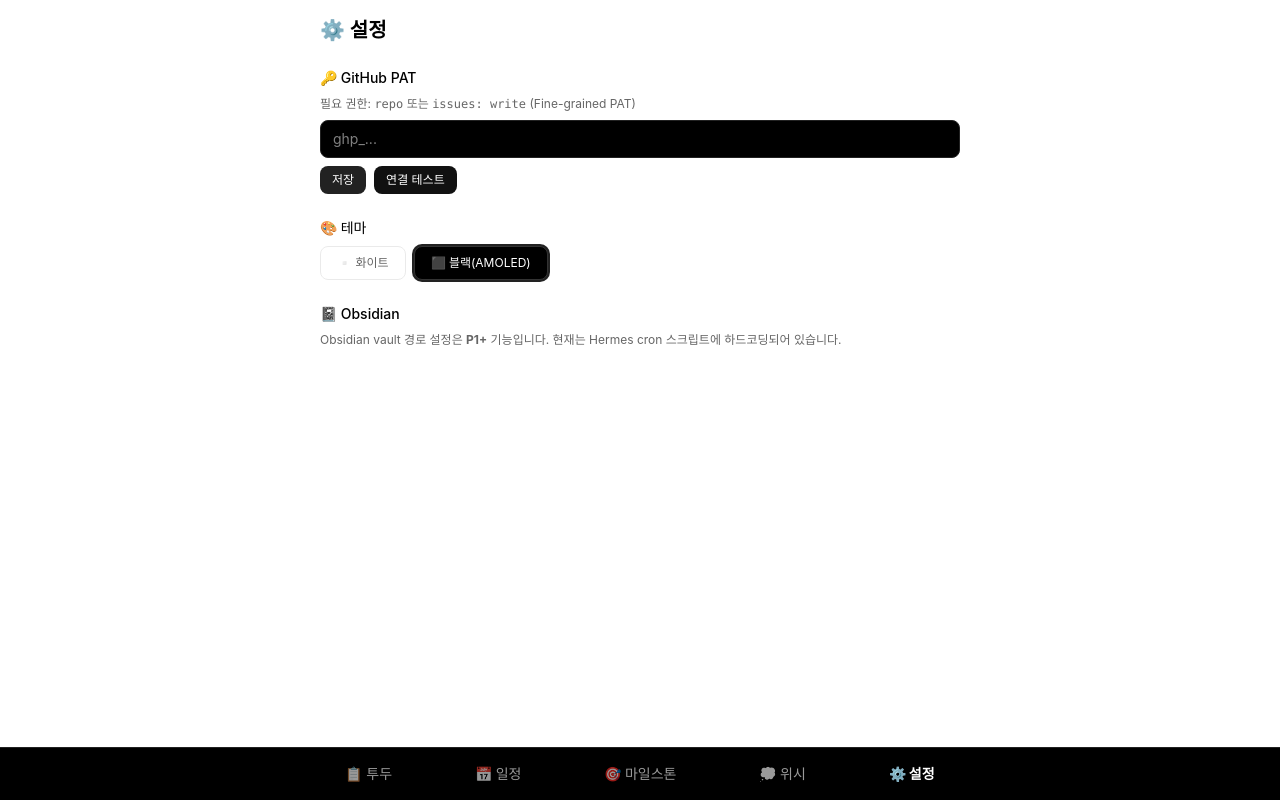
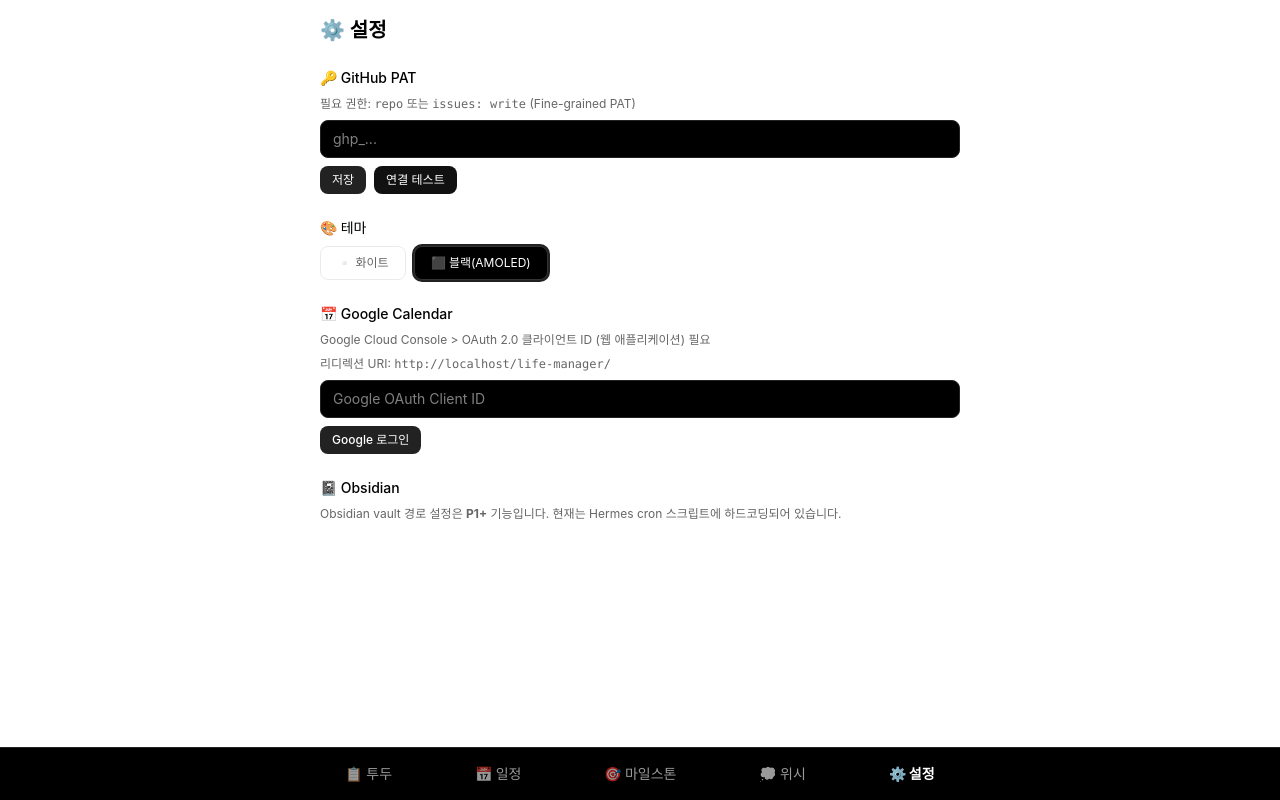
Before and after one commit to choyeun/life-manager, a React (Vite) app in the folder web/: page /settings in a window 1280 px wide. Built offline with nearby package versions, Linux system fonts and the light colour scheme.

Commit message:
P1-A: Google Calendar API 클라이언트 (PKCE OAuth) + 설정 UI

```diff
--- /dev/null
+++ b/web/src/lib/google.ts
@@ -0,0 +1,202 @@
+/**
+ * Google Calendar API 클라이언트
+ * OAuth 2.0 PKCE flow (client secret 불필요)
+ * Google Calendar v3 REST API
+ */
+
+const SCOPES = 'https://www.googleapis.com/auth/calendar.events'
+const TOKEN_KEY = 'life-manager-google-token'
+
+let accessToken: string | null = null
+
+/** Google Calendar OAuth 클라이언트 ID (설정 페이지에서 입력) */
+let clientId: string = localStorage.getItem('life-manager-google-client-id') ?? ''
+
+/** Client ID 설정 */
+export function setGoogleClientId(id: string): void {
+  clientId = id
+  localStorage.setItem('life-manager-google-client-id', id)
+}
+
+/** 저장된 Client ID 조회 */
+export function getGoogleClientId(): string {
+  return clientId
+}
+
+/** 저장된 토큰이 있는지 확인 */
+export function hasGoogleToken(): boolean {
+  return !!localStorage.getItem(TOKEN_KEY)
+}
+
+/** PKCE: code verifier 생성 */
+function generateCodeVerifier(): string {
+  const chars = 'ABCDEFGHIJKLMNOPQRSTUVWXYZabcdefghijklmnopqrstuvwxyz0123456789-._~'
+  const array = new Uint8Array(64)
+  crypto.getRandomValues(array)
+  return Array.from(array, (b) => chars[b % chars.length]).join('')
+}
+
+/** PKCE: code challenge 생성 (SHA-256) */
+async function generateCodeChallenge(verifier: string): Promise<string> {
+  const encoder = new TextEncoder()
+  const data = encoder.encode(verifier)
+  const digest = await crypto.subtle.digest('SHA-256', data)
+  return btoa(String.fromCharCode(...new Uint8Array(digest)))
+    .replace(/\+/g, '-').replace(/\//g, '_').replace(/=+$/, '')
+}
+
+/** PKCE OAuth flow 시작 (Google 로그인 페이지로 리다이렉트) */
+export async function startGoogleOAuth(): Promise<void> {
+  if (!clientId) throw new Error('Google Client ID not set')
+
+  const verifier = generateCodeVerifier()
+  const challenge = await generateCodeChallenge(verifier)
+
+  // verifier를 sessionStorage에 저장 (redirect 후 복원)
+  sessionStorage.setItem('pkce_verifier', verifier)
+
+  const redirectUri = `${window.location.origin}/life-manager/`
+  const params = new URLSearchParams({
+    client_id: clientId,
+    redirect_uri: redirectUri,
+    response_type: 'code',
+    scope: SCOPES,
+    code_challenge: challenge,
+    code_challenge_method: 'S256',
+    access_type: 'offline',
+    prompt: 'consent',
+  })
+
+  window.location.href = `https://accounts.google.com/o/oauth2/v2/auth?${params}`
+}
+
+/** OAuth redirect 처리 (code를 token으로 교환) */
+export async function handleOAuthRedirect(): Promise<boolean> {
+  const params = new URLSearchParams(window.location.search)
+  const code = params.get('code')
+  if (!code) return false
+
+  const verifier = sessionStorage.getItem('pkce_verifier')
+  if (!verifier) return false
+
+  try {
+    const res = await fetch('https://oauth2.googleapis.com/token', {
+      method: 'POST',
+      headers: { 'Content-Type': 'application/x-www-form-urlencoded' },
+      body: new URLSearchParams({
+        client_id: clientId,
+        code,
+        code_verifier: verifier,
+        redirect_uri: `${window.location.origin}/life-manager/`,
+        grant_type: 'authorization_code',
+      }),
+    })
+
+    const data = await res.json()
+    if (data.access_token) {
+      accessToken = data.access_token
+      localStorage.setItem(TOKEN_KEY, data.access_token)
+      if (data.refresh_token) {
+        localStorage.setItem('life-manager-google-refresh', data.refresh_token)
+      }
+      // URL에서 code 파라미터 제거
+      window.history.replaceState({}, '', '/life-manager/')
+      return true
+    }
+  } catch (e) {
+    console.error('OAuth token exchange failed:', e)
+  }
+  return false
+}
+
+/** 저장된 토큰 복원 */
+function restoreToken(): void {
+  const saved = localStorage.getItem(TOKEN_KEY)
+  if (saved) accessToken = saved
+}
+
+/** Google Calendar API 호출 (fetch 기반) */
+async function callCalendar<T>(endpoint: string, options: RequestInit = {}): Promise<T> {
+  restoreToken()
+  if (!accessToken) throw new Error('Not authenticated')
+
+  const res = await fetch(`https://www.googleapis.com/calendar/v3${endpoint}`, {
+    ...options,
+    headers: {
+      Authorization: `Bearer ${accessToken}`,
+      'Content-Type': 'application/json',
+      ...options.headers,
+    },
+  })
+
+  if (res.status === 401) {
+    // 토큰 만료 → 재인증 필요
+    localStorage.removeItem(TOKEN_KEY)
+    accessToken = null
+    throw new Error('Token expired')
+  }
+
+  return res.json()
+}
+
+/** 캘린더 이벤트 타입 */
+export interface CalendarEvent {
+  id: string
+  summary: string
+  description: string
+  start: { date?: string; dateTime?: string }
+  end: { date?: string; dateTime?: string }
+  source?: { title: string; url: string }
+  colorId?: string
+}
+
+/** 이벤트 목록 조회 (primary 캘린더) */
+export async function fetchEvents(timeMin: string, timeMax: string): Promise<CalendarEvent[]> {
+  const params = new URLSearchParams({
+    calendarId: 'primary',
+    timeMin,
+    timeMax,
+    singleEvents: 'true',
+    orderBy: 'startTime',
+  })
+  const data = await callCalendar<{ items: CalendarEvent[] }>(`/calendars/primary/events?${params}`)
+  return data.items ?? []
+}
+
+/** 이벤트 생성 */
+export async function createEvent(event: {
+  summary: string
+  description?: string
+  date: string
+  due?: string
+  issueNumber: number
+}): Promise<CalendarEvent> {
+  const body: any = {
+    summary: event.summary,
+    description: event.description ?? '',
+    source: {
+      title: `#${event.issueNumber}`,
+      url: `https://github.com/choyeun/life/issues/${event.issueNumber}`,
+    },
+  }
+
+  if (event.due && event.due !== event.date) {
+    // 기간 있는 일정
+    body.start = { date: event.date }
+    body.end = { date: event.due }
+  } else {
+    // 하루 일정
+    body.start = { date: event.date }
+    body.end = { date: event.date }
+  }
+
+  return callCalendar('/calendars/primary/events', {
+    method: 'POST',
+    body: JSON.stringify(body),
+  })
+}
+
+/** 이벤트 삭제 */
+export async function deleteEvent(eventId: string): Promise<void> {
+  await callCalendar(`/calendars/primary/events/${eventId}`, { method: 'DELETE' })
+}
--- a/web/src/pages/SettingsPage.tsx
+++ b/web/src/pages/SettingsPage.tsx
@@ -1,12 +1,31 @@
-import { useState } from 'react'
+import { useState, useEffect } from 'react'
 import { useTheme } from '../hooks/useTheme'
 import { saveToken, getSavedToken } from '../hooks/useConfig'
 import { setToken } from '../lib/github'
+import {
+  setGoogleClientId,
+  getGoogleClientId,
+  hasGoogleToken,
+  startGoogleOAuth,
+  handleOAuthRedirect,
+} from '../lib/google'
 
 export function SettingsPage() {
   const { theme, setTheme } = useTheme()
   const [token, setTokenState] = useState(getSavedToken())
   const [testResult, setTestResult] = useState<'idle' | 'ok' | 'fail'>('idle')
+  const [googleClientIdInput, setGoogleClientIdInput] = useState(getGoogleClientId())
+  const [googleStatus, setGoogleStatus] = useState<'idle' | 'connected' | 'error'>(hasGoogleToken() ? 'connected' : 'idle')
+
+  // OAuth redirect 처리
+  useEffect(() => {
+    const params = new URLSearchParams(window.location.search)
+    if (params.get('code')) {
+      handleOAuthRedirect().then((ok) => {
+        setGoogleStatus(ok ? 'connected' : 'error')
+      })
+    }
+  }, [])
 
   const handleSaveToken = () => {
     saveToken(token)
@@ -21,6 +40,10 @@ export function SettingsPage() {
     } catch {
       setTestResult('fail')
     }
+  }
+
+  const handleGoogleLogin = () => {
+    startGoogleOAuth()
   }
 
   return (
@@ -42,11 +65,7 @@ export function SettingsPage() {
           }}
           placeholder="ghp_..."
           className="w-full px-3 py-2 rounded-lg border text-sm mb-2"
-          style={{
-            backgroundColor: 'var(--bg)',
-            borderColor: 'var(--border)',
-            color: 'var(--text)',
-          }}
+          style={{ backgroundColor: 'var(--bg)', borderColor: 'var(--border)', color: 'var(--text)' }}
         />
         <div className="flex gap-2">
           <button
@@ -93,12 +112,49 @@ export function SettingsPage() {
         </div>
       </section>
 
+      {/* Google Calendar 연동 */}
+      <section className="mb-6">
+        <h2 className="text-sm font-medium mb-2">📅 Google Calendar</h2>
+        <p className="text-xs mb-2" style={{ color: 'var(--muted)' }}>
+          Google Cloud Console &gt; OAuth 2.0 클라이언트 ID (웹 애플리케이션) 필요
+        </p>
+        <p className="text-xs mb-2" style={{ color: 'var(--muted)' }}>
+          리디렉션 URI: <code>{window.location.origin}/life-manager/</code>
+        </p>
+        <input
+          type="text"
+          value={googleClientIdInput}
+          onChange={(e) => {
+            setGoogleClientIdInput(e.target.value)
+            setGoogleClientId(e.target.value)
+          }}
+          placeholder="Google OAuth Client ID"
+          className="w-full px-3 py-2 rounded-lg border text-sm mb-2"
+          style={{ backgroundColor: 'var(--bg)', borderColor: 'var(--border)', color: 'var(--text)' }}
+        />
+        <div className="flex gap-2 items-center">
+          {googleStatus === 'connected' ? (
+            <span className="text-xs font-medium" style={{ color: 'var(--accent)' }}>✓ Google Calendar 연결됨</span>
+          ) : (
+            <button
+              onClick={handleGoogleLogin}
+              className="px-3 py-1.5 rounded-lg text-xs font-medium"
+              style={{ backgroundColor: 'var(--accent-bg)', color: 'var(--accent)' }}
+            >
+              Google 로그인
+            </button>
+          )}
+          {googleStatus === 'error' && (
+            <span className="text-xs" style={{ color: 'var(--accent)' }}>연결 실패</span>
+          )}
+        </div>
+      </section>
+
       {/* Obsidian vault 경로 */}
       <section className="mb-6">
         <h2 className="text-sm font-medium mb-2">📓 Obsidian</h2>
         <p className="text-xs" style={{ color: 'var(--muted)' }}>
-          Obsidian vault 경로 설정은 <strong>P1+</strong> 기능입니다.
-          현재는 Hermes cron 스크립트에 하드코딩되어 있습니다.
+          Obsidian vault 경로 설정은 <strong>P1+</strong> 기능입니다. 현재는 Hermes cron 스크립트에 하드코딩되어 있습니다.
         </p>
       </section>
     </div>
--- a/web/src/test/mocks/handlers.ts
+++ b/web/src/test/mocks/handlers.ts
@@ -76,7 +76,7 @@ export const handlers = [
       filtered = filtered.filter((i) => i.labels.some((l) => l.name === '💭 wishlist'))
     }
     if (milestone) {
-      filtered = filtered.filter((i) => i.milestone?.number === parseInt(milestone))
+      filtered = filtered.filter((i: any) => i.milestone?.number === parseInt(milestone))
     }
 
     return HttpResponse.json(filtered)
@@ -84,13 +84,14 @@ export const handlers = [
 
   // 단일 Issue 조회
   http.get(`${BASE}/repos/choyeun/life/issues/:number`, ({ params }) => {
-    const issue = mockIssues.find((i) => i.number === parseInt(params.number as string))
-    return HttpResponse.json(issue || { ...mockIssues[0], number: parseInt(params.number as string) })
+    const num = parseInt(params.number as string)
+    const issue = mockIssues.find((i) => i.number === num)
+    return HttpResponse.json(issue || { ...mockIssues[0], number: num })
   }),
 
   // Issue 생성
   http.post(`${BASE}/repos/choyeun/life/issues`, async ({ request }) => {
-    const body = await request.json() as any
+    const body = (await request.json()) as any
     const newIssue = {
       number: mockIssues.length + 1,
       title: body.title,
@@ -111,7 +112,7 @@ export const handlers = [
   }),
 
   // Issue Close
-  http.patch(`${BASE}/repos/choyeun/life/issues/:number`, ({ request }) => {
+  http.patch(`${BASE}/repos/choyeun/life/issues/:number`, () => {
     return HttpResponse.json({ ...mockIssues[0], state: 'closed' })
   }),
 
```
